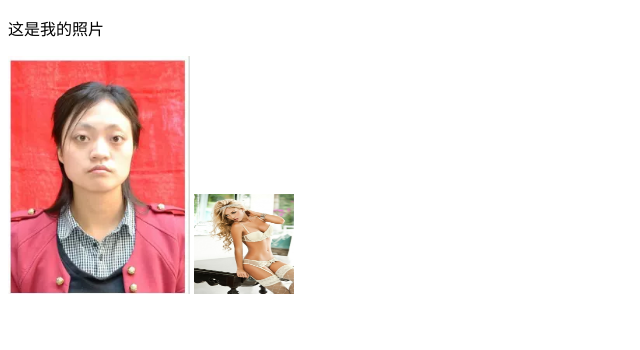
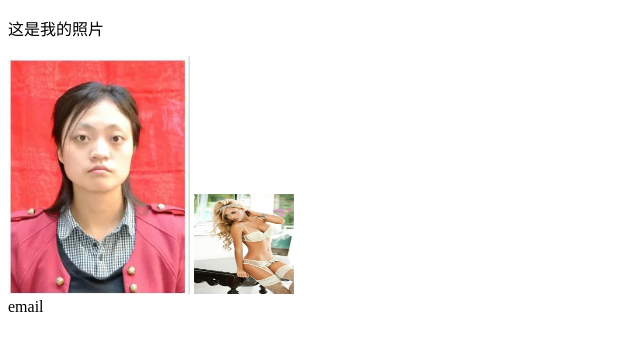
Before and after one commit to jinfangli/tata, a plain HTML site: page index.html in a window 1280 px wide. Shown: the full height of the page, 0-640 px from the left. Drawn offline with Linux system fonts and the light colour scheme.

Commit message:
add index

```diff
--- a/index.html
+++ b/index.html
@@ -8,5 +8,8 @@
 <p>这是我的照片</p>
 <img src="images/checker.png" />
 <img src="images/5.jpg" width="100" height="100" />
+<div class="footer">
+    email
+</div>
 </body>
 </html>
```
